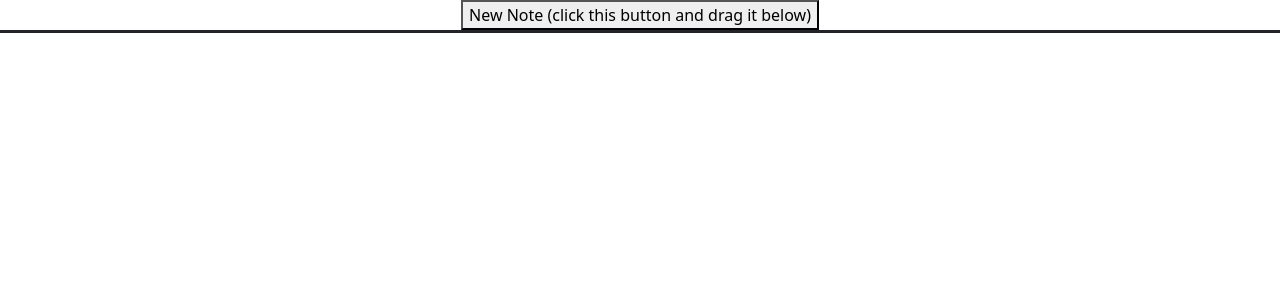
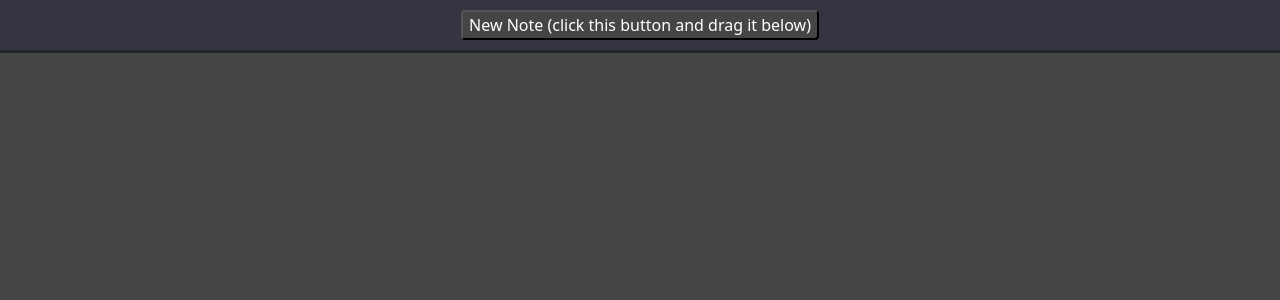
Before and after one commit to evangatte/react_typescript_note_app, a React (Create React App) app: page / in a window 1280 px wide. Shown: the top 300 px of the page. Built offline with nearby package versions, Linux system fonts and the light colour scheme.

Commit message:
update css

```diff
--- a/src/App.css
+++ b/src/App.css
@@ -1,9 +1,18 @@
 /* Element Menu */
 
 .menu-container {
+	background-color: #343541;
 	display: flex;
 	justify-content: center;
 	border-bottom: solid;
+}
+
+.menu-container button {
+	background-color: #444645;
+	color: #FFFF;
+	margin: 10px;
+	font-size: 16px;
+	border-radius: 4px;
 }
 
 .new-note:hover {
@@ -13,11 +22,13 @@
 /* draggable component */
 
 .drag-bar {
-	background-color: white;
+	background-color: #343541;
+	color: #FFF;
 	display: flex;
 	justify-content: center;
 	width: 100%;
 	border-bottom: solid;
+	border-color: black;
 	cursor: move;
 }
 
@@ -32,29 +43,46 @@
 
 .draggable-component-content-active {
 	height: 100%;
-	background-color: white;
+	background-color: #40414F;
+	color: #FFFF;
 }
 
 .draggable-component-content-disabled {
+	background-color: #343541;
+	color: #FFFF;
 	pointer-events: none;
-	opacity: 3.6;
-	background-color: lightgray;
 	cursor: not-allowed;
 	height: 100%;
 }
 
 
 .draggable-component-footer {
-	background-color: white;
+	/* background-color: #444645; */
+
+	background-color: #343541;
 	display: flex;
 	align-items: center;
 	justify-content: space-between;
 	border-top: solid;
 }
 
+.draggable-component-footer button {
+	background-color: #444645;
+	color: #FFFF;
+	margin: 5px;
+	font-size: 16px;
+	border-radius: 4px;
+}
+
+
+.draggable-component-footer button:hover:not(:disabled) {
+	background-color: gray;
+}
+
 /* Drop Zone */
 
 .drop-zone {
+	background-color: #444645;
 	height: 100vh;
 	position: relative;
 }
```
